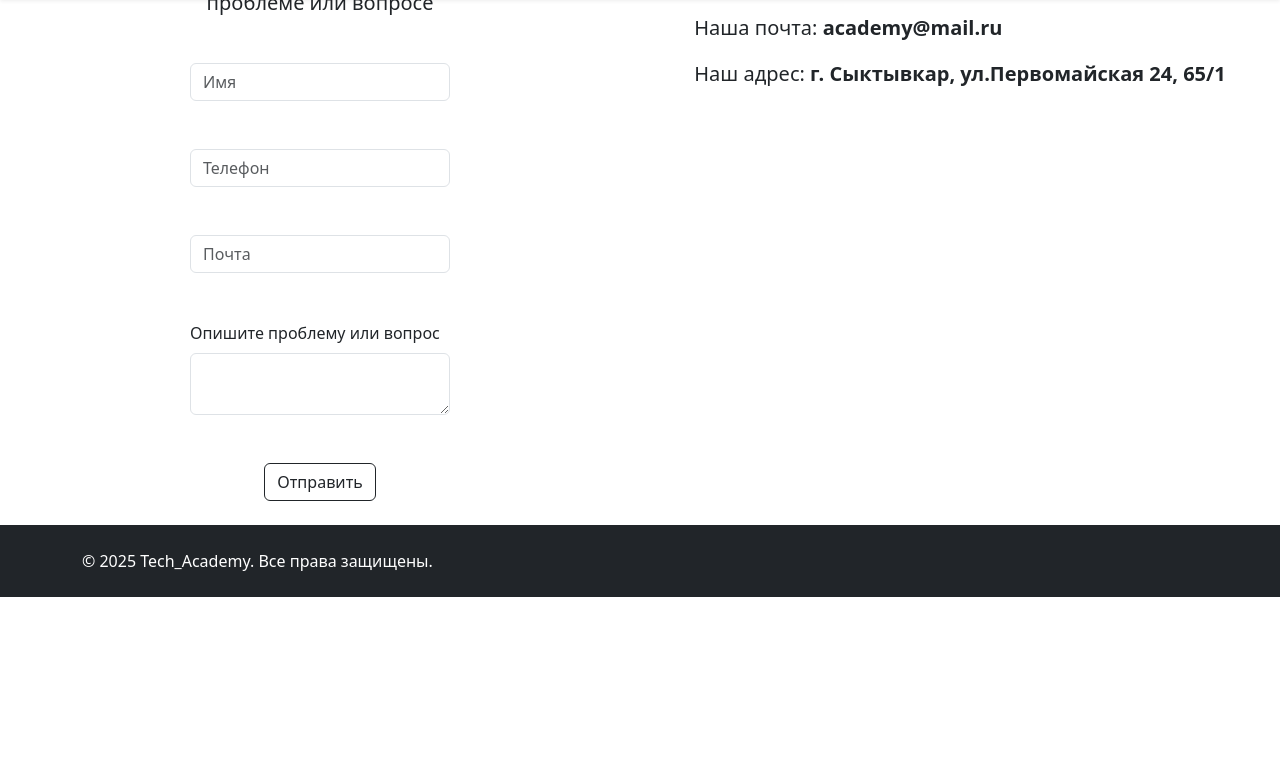
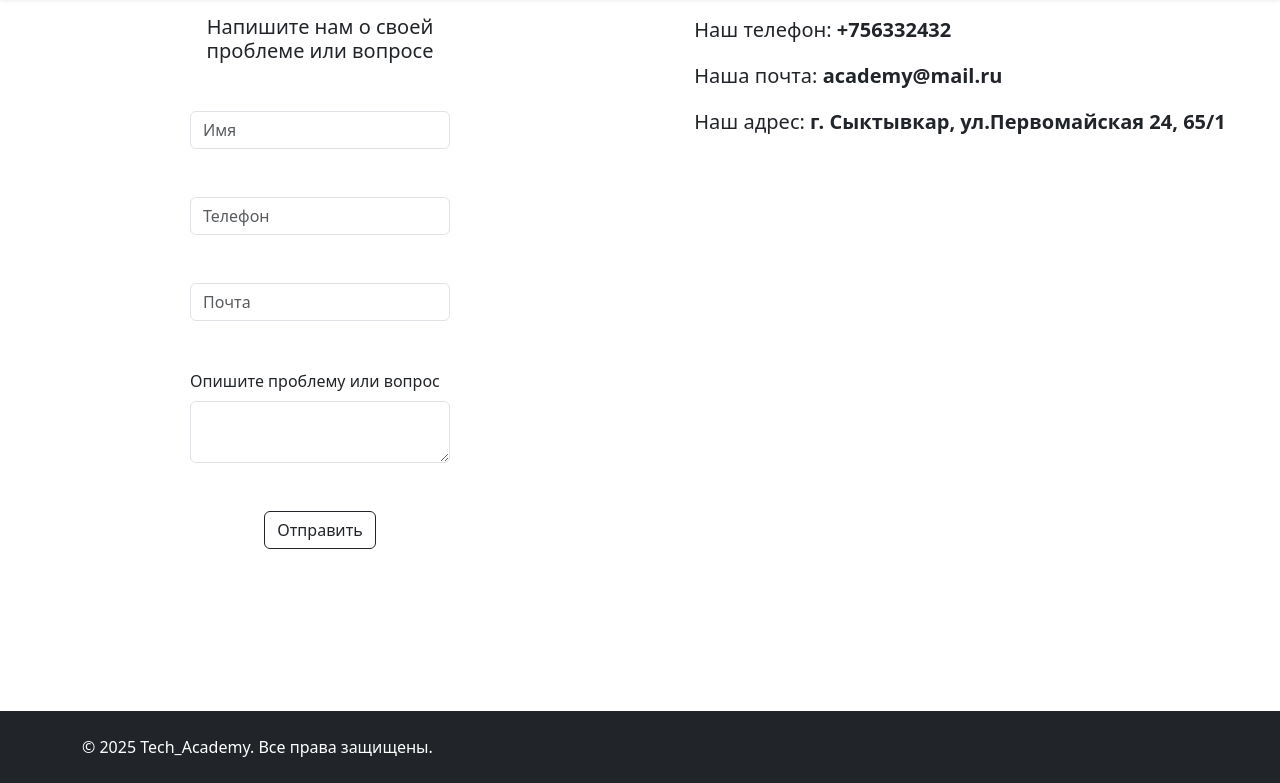
Before and after one commit to ColomnToil/Tech_Academy, a plain HTML site: page contacts.html in a window 1280 px wide. Shown: the part 57-840 px from the top of the page. Before the commit the page ends 800 px from the top, so only its background shows below. Drawn offline with nearby package versions, Linux system fonts and the light colour scheme.

Commit message:
Доработка размера страницы

```diff
--- a/contacts.html
+++ b/contacts.html
@@ -63,7 +63,7 @@
       </nav>
     </header>
 
-    <main class="row justify-content-center w-100 mx-auto">
+    <main class="row justify-content-center w-100 mx-auto mh-100 mt-5">
       <section class="w-50 d-flex justify-content-center">
         <form action="" class="w-50 d-flex flex-column">
           <h2 class="fs-5 m-4 text-center">
--- a/style.css
+++ b/style.css
@@ -6,3 +6,7 @@
 .cursor-pointer {
   cursor: pointer;
 }
+
+.mh-100{
+  min-height: 90vh;
+}
```
